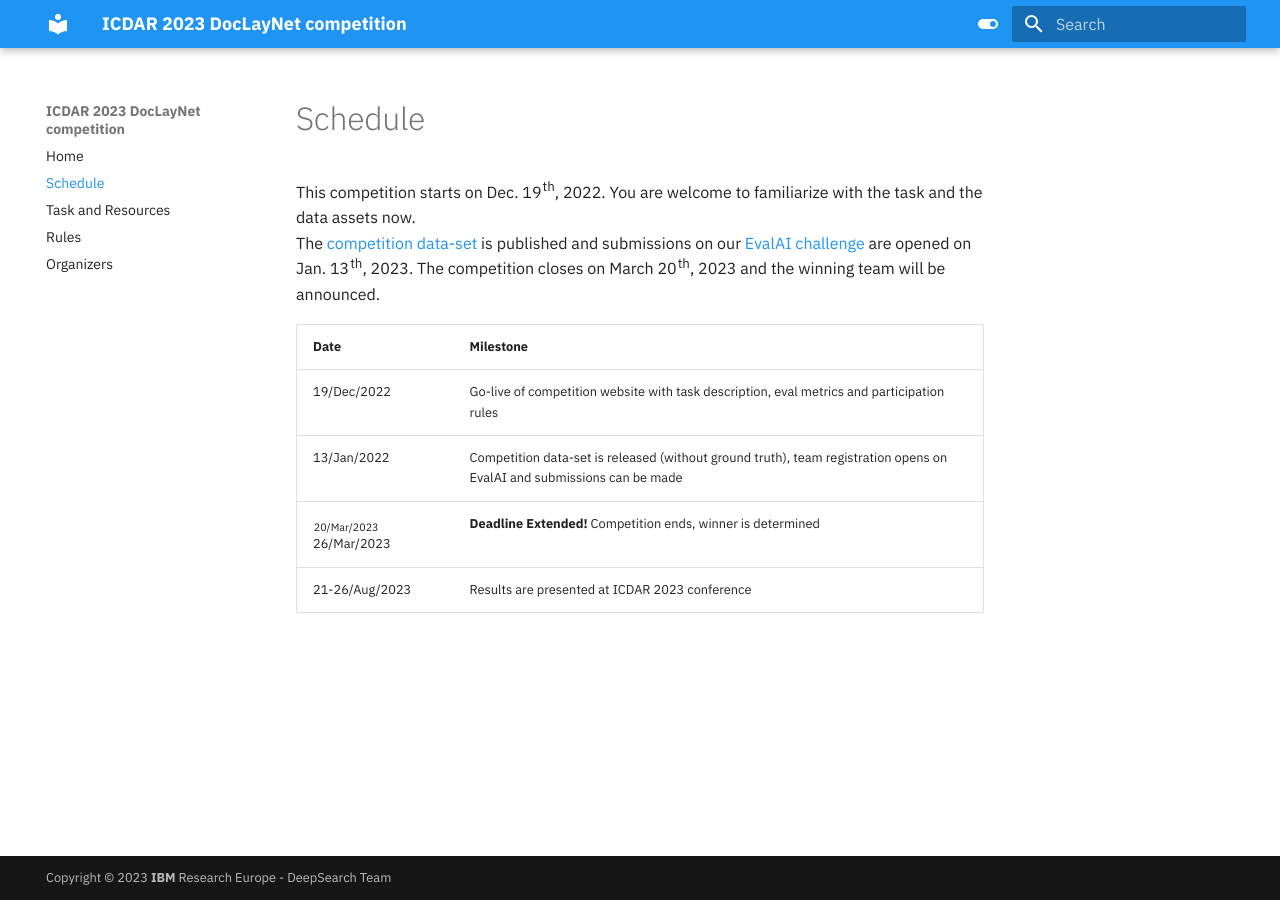
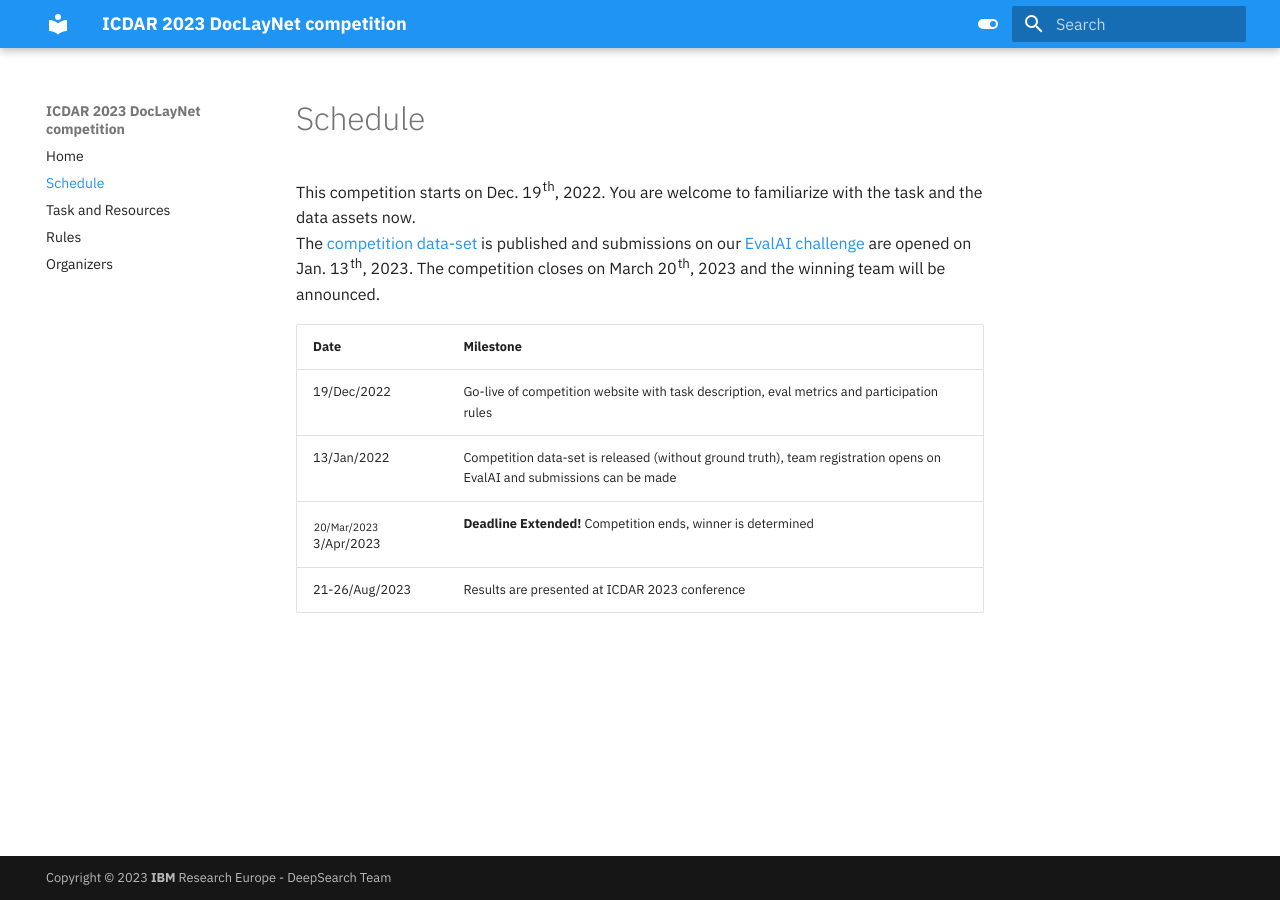
Before and after one commit to DS4SD/icdar23-doclaynet, an MkDocs documentation site: the page built from docs/schedule.md, in a window 1280 px wide. Built offline with MkDocs 1.6.1 and Material for MkDocs 9.7.7, drawn with Linux system fonts in a browser that asks for light colours.

Commit message:
Update schedule.md
Signed-off-by: cau-git <60343111+cau-git@users.noreply.github.com>

```diff
--- a/docs/schedule.md
+++ b/docs/schedule.md
@@ -7,5 +7,5 @@
 |------|-----------|
 |19/Dec/2022 | Go-live of competition website with task description, eval metrics and participation rules |
 |13/Jan/2022 | Competition data-set is released (without ground truth), team registration opens on EvalAI and submissions can be made  |
-|~20/Mar/2023~ 26/Mar/2023 | **Deadline Extended!** Competition ends, winner is determined|
+|~20/Mar/2023~ 3/Apr/2023 | **Deadline Extended!** Competition ends, winner is determined|
 |21-26/Aug/2023 | Results are presented at ICDAR 2023 conference|
```
